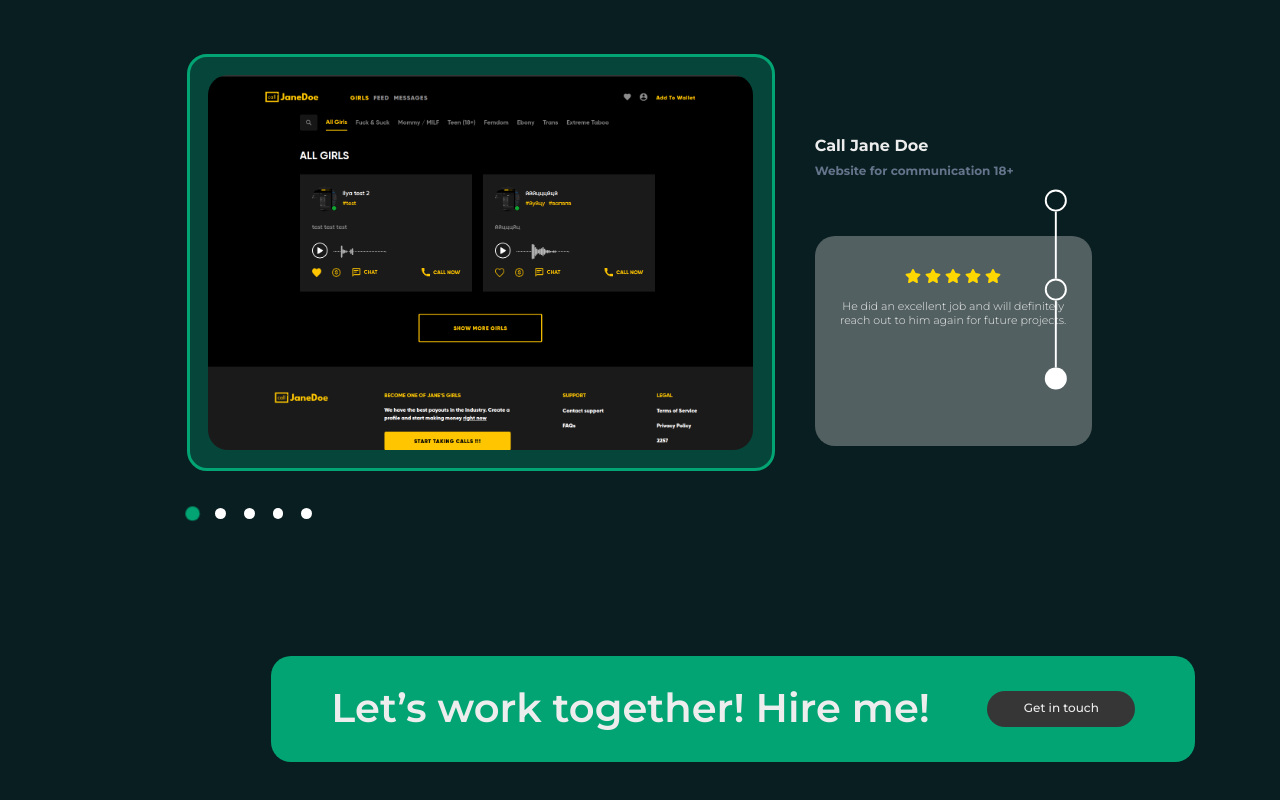
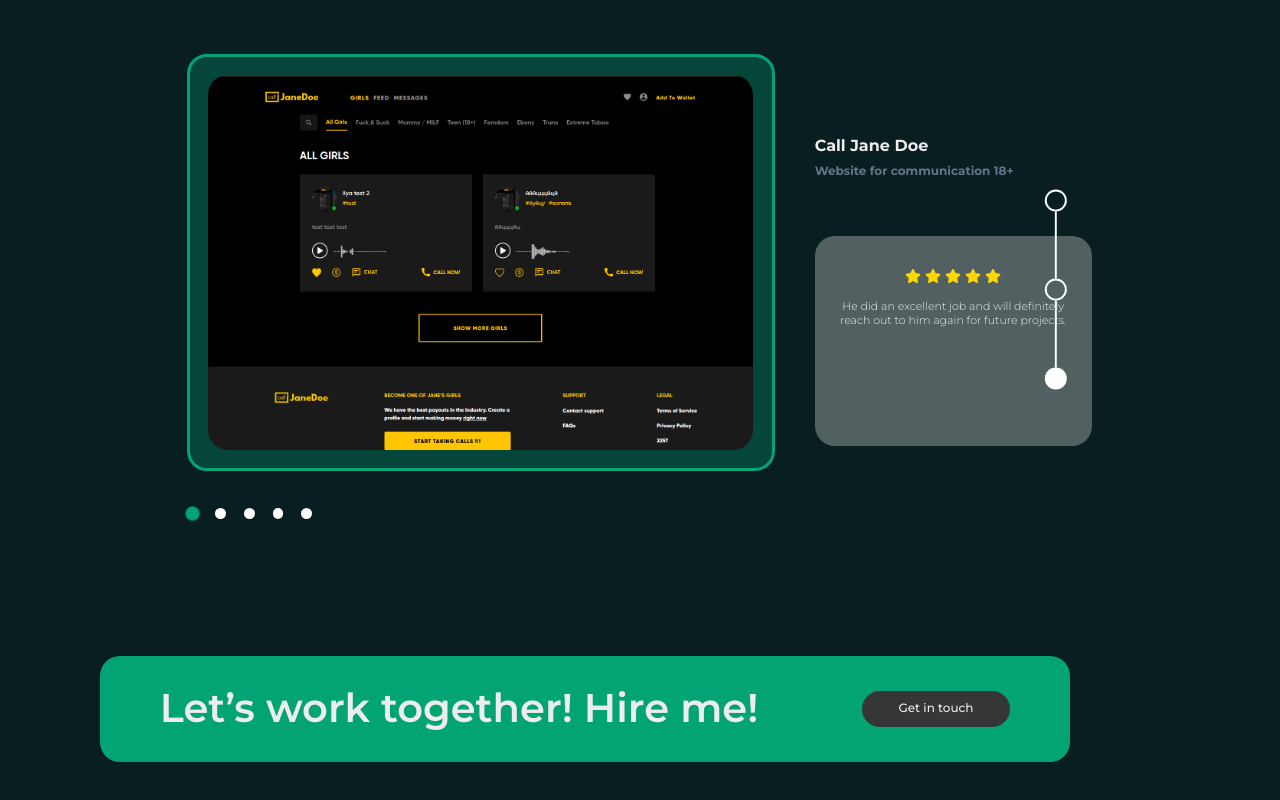
Before and after one commit to Tender6795/portfolio_next, a Next.js app: page / in a window 1280 px wide. Shown: the part 2272-3072 px from the top of the page. Built offline with nearby package versions, Linux system fonts and the light colour scheme.

Commit message:
Adaptation in progress

```diff
--- a/src/app/сomponents/Footer.tsx
+++ b/src/app/сomponents/Footer.tsx
@@ -11,7 +11,7 @@ export const Footer = () => {
   };
 
   return (
-    <div className="w-[924px] h-[106px] bg-[#03A473] rounded-[20px] mx-auto mt-[137px] mb-[90px] flex items-center px-[60px] justify-between">
+    <div className="w-[88.75%] h-[106px] bg-[#03A473] rounded-[20px]  mt-[137px] mb-[90px] flex items-center px-[60px] justify-between mr-[210px]">
       <p className="font-montserrat text-[40px] font-semibold leading-[48.76px] text-left">
         Let’s work together! Hire me!
       </p>
--- a/src/app/сomponents/ProjectsShortInfo.tsx
+++ b/src/app/сomponents/ProjectsShortInfo.tsx
@@ -3,7 +3,7 @@ import { Devider } from "../ui/Devider";
 
 export const ProjectsShortInfo = () => {
   return (
-    <div className="w-[875px] h-[100px] bg-[#03A4734D] rounded-[20px] flex mb-[90px]">
+    <div className="w-[88.75%] h-[100px] bg-[#03A4734D] rounded-[20px] flex mb-[90px]">
       <div className="flex-1 flex items-center justify-start pl-[20px]">
         <div className="flex flex-row items-center mr-[20px]">
           <div className="text-[57.6px] font-[600] leading-[70.22px] text-left font-montserrat mr-[10px]">
--- a/src/app/сomponents/Works.tsx
+++ b/src/app/сomponents/Works.tsx
@@ -7,7 +7,7 @@ export const Works = () => {
 
   return (
     <div className="w-full flex justify-end items-center mt-[74px]">
-      <div className="w-[1230px] flex flex-col items-start relative">
+      <div className="w-full flex flex-col items-start relative">
         <h1 className="font-semibold text-[64px] leading-[78px] mb-[40px]">
           Works-Set
         </h1>
```
